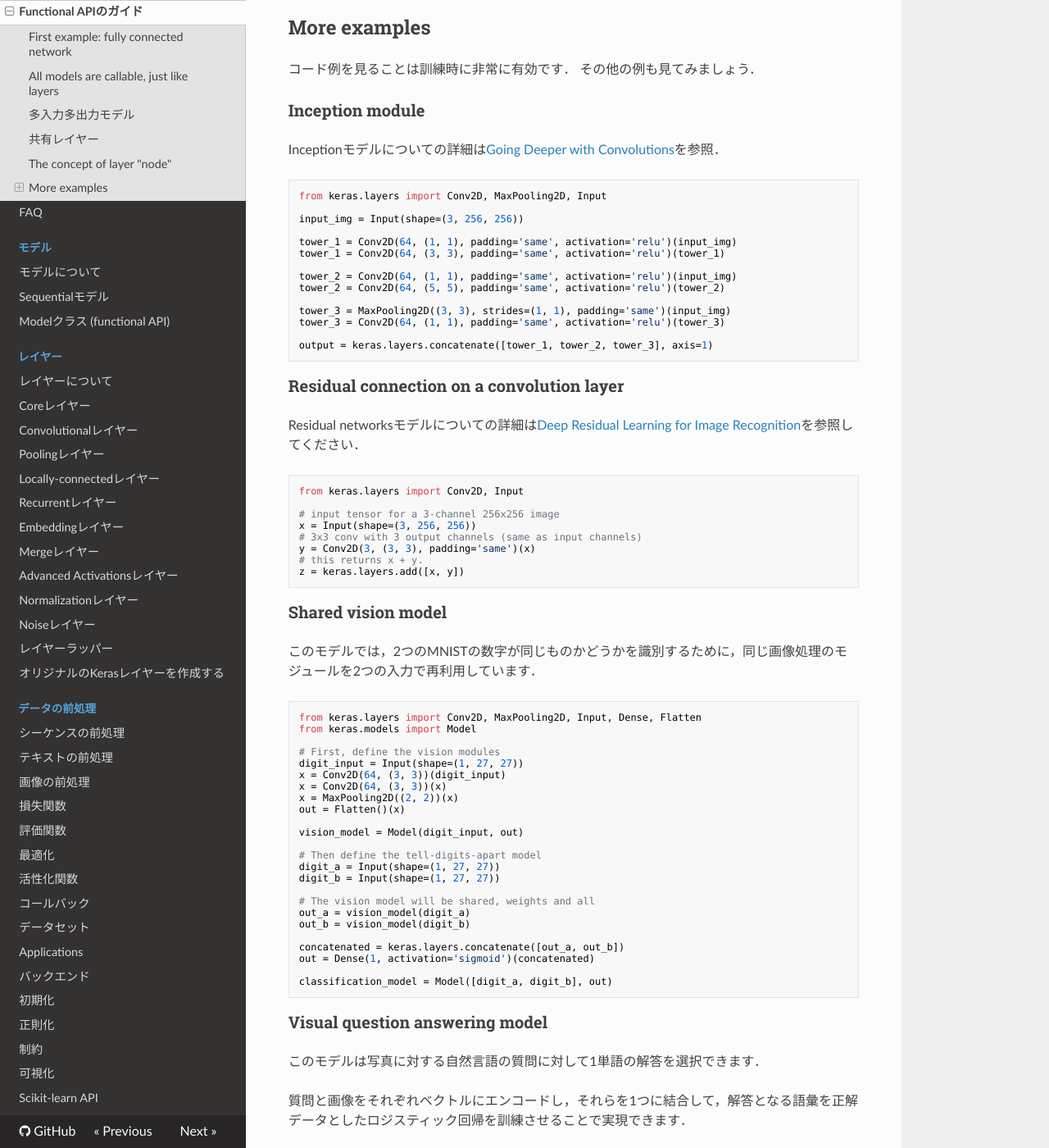
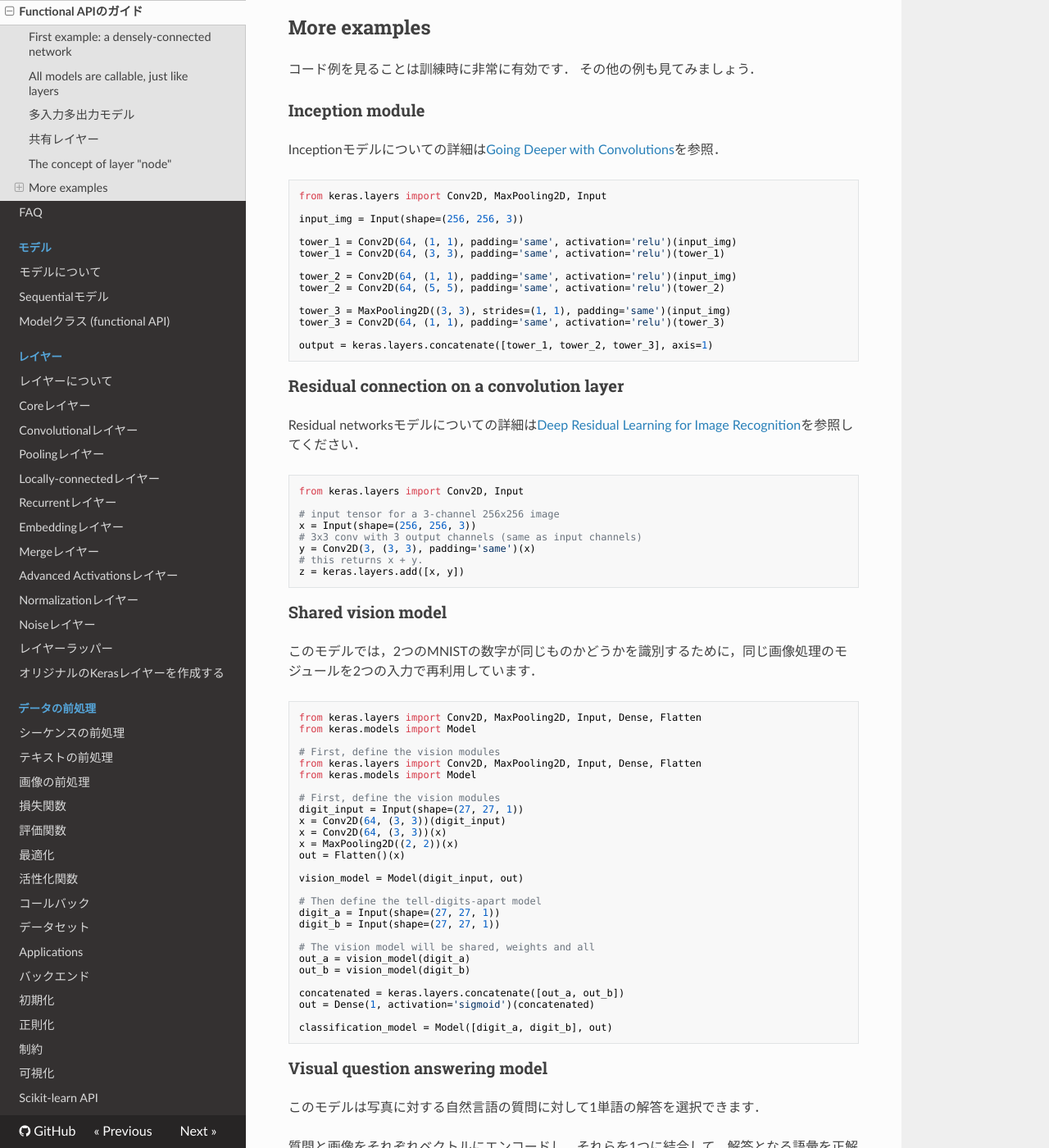
Before and after one commit to keras-team/keras-docs-ja, an MkDocs documentation site: the page built from sources/getting-started/functional-api-guide.md, in a window 1280 px wide and 1400 px high, scrolled down 6036 px. Shown: the whole window at 82% size. Built offline with MkDocs 1.6.1, drawn with Linux system fonts in a browser that asks for light colours; nearby versions of some CDN libraries; old or Windows-style settings are respelled for this version of MkDocs; some of the changed text lies outside the part shown.

Commit message:
Update header and sample code

````diff
--- a/sources/getting-started/functional-api-guide.md
+++ b/sources/getting-started/functional-api-guide.md
@@ -8,7 +8,7 @@ functional APIは，複数の出力があるモデルや有向非巡回グラフ
 
 -----
 
-## First example: fully connected network
+## First example: a densely-connected network
 
 下記のネットワークは`Sequential`モデルによっても定義可能ですが，
 functional APIを使ったシンプルな例を見てきましょう．
@@ -274,19 +274,19 @@ assert lstm.get_output_at(1) == encoded_b
 レイヤーが1つのノードしか持っていない，もしくは全てのノードが同じ入出力のshapeであれば，レイヤーの入出力のshapeが一意に定まり，`layer.output_shape`/`layer.input_shape`によって1つのshapeを返します．しかしながら，1つの`Conv2D`レイヤーに`(3, 32, 32)`の入力と`(3, 64, 64)`の入力を行った場合，そのレイヤーは複数のinput/output shapeを持つことになるため，それぞれのshapeはノードのインデックスを指定することで取得できます．
 
 ```python
-a = Input(shape=(3, 32, 32))
-b = Input(shape=(3, 64, 64))
+a = Input(shape=(32, 32, 3))
+b = Input(shape=(64, 64, 3))
 
 conv = Conv2D(16, (3, 3), padding='same')
 conved_a = conv(a)
 
 # Only one input so far, the following will work:
-assert conv.input_shape == (None, 3, 32, 32)
+assert conv.input_shape == (None, 32, 32, 3)
 
 conved_b = conv(b)
 # now the `.input_shape` property wouldn't work, but this does:
-assert conv.get_input_shape_at(0) == (None, 3, 32, 32)
-assert conv.get_input_shape_at(1) == (None, 3, 64, 64)
+assert conv.get_input_shape_at(0) == (None, 32, 32, 3)
+assert conv.get_input_shape_at(1) == (None, 64, 64, 3)
 ```
 
 -----
@@ -303,7 +303,7 @@ Inceptionモデルについての詳細は[Going Deeper with Convolutions](http:
 ```python
 from keras.layers import Conv2D, MaxPooling2D, Input
 
-input_img = Input(shape=(3, 256, 256))
+input_img = Input(shape=(256, 256, 3))
 
 tower_1 = Conv2D(64, (1, 1), padding='same', activation='relu')(input_img)
 tower_1 = Conv2D(64, (3, 3), padding='same', activation='relu')(tower_1)
@@ -325,7 +325,7 @@ Residual networksモデルについての詳細は[Deep Residual Learning for Im
 from keras.layers import Conv2D, Input
 
 # input tensor for a 3-channel 256x256 image
-x = Input(shape=(3, 256, 256))
+x = Input(shape=(256, 256, 3))
 # 3x3 conv with 3 output channels (same as input channels)
 y = Conv2D(3, (3, 3), padding='same')(x)
 # this returns x + y.
@@ -341,7 +341,11 @@ from keras.layers import Conv2D, MaxPooling2D, Input, Dense, Flatten
 from keras.models import Model
 
 # First, define the vision modules
-digit_input = Input(shape=(1, 27, 27))
+from keras.layers import Conv2D, MaxPooling2D, Input, Dense, Flatten
+from keras.models import Model
+
+# First, define the vision modules
+digit_input = Input(shape=(27, 27, 1))
 x = Conv2D(64, (3, 3))(digit_input)
 x = Conv2D(64, (3, 3))(x)
 x = MaxPooling2D((2, 2))(x)
@@ -350,8 +354,8 @@ out = Flatten()(x)
 vision_model = Model(digit_input, out)
 
 # Then define the tell-digits-apart model
-digit_a = Input(shape=(1, 27, 27))
-digit_b = Input(shape=(1, 27, 27))
+digit_a = Input(shape=(27, 27, 1))
+digit_b = Input(shape=(27, 27, 1))
 
 # The vision model will be shared, weights and all
 out_a = vision_model(digit_a)
@@ -378,7 +382,7 @@ from keras.models import Model, Sequential
 # First, let's define a vision model using a Sequential model.
 # This model will encode an image into a vector.
 vision_model = Sequential()
-vision_model.add(Conv2D(64, (3, 3), activation='relu', padding='same', input_shape=(3, 224, 224)))
+vision_model.add(Conv2D(64, (3, 3), activation='relu', padding='same', input_shape=(224, 224, 3)))
 vision_model.add(Conv2D(64, (3, 3), activation='relu'))
 vision_model.add(MaxPooling2D((2, 2)))
 vision_model.add(Conv2D(128, (3, 3), activation='relu', padding='same'))
@@ -391,7 +395,7 @@ vision_model.add(MaxPooling2D((2, 2)))
 vision_model.add(Flatten())
 
 # Now let's get a tensor with the output of our vision model:
-image_input = Input(shape=(3, 224, 224))
+image_input = Input(shape=(224, 224, 3))
 encoded_image = vision_model(image_input)
 
 # Next, let's define a language model to encode the question into a vector.
@@ -421,7 +425,7 @@ vqa_model = Model(inputs=[image_input, question_input], outputs=output)
 ```python
 from keras.layers import TimeDistributed
 
-video_input = Input(shape=(100, 3, 224, 224))
+video_input = Input(shape=(100, 224, 224, 3))
 # This is our video encoded via the previously trained vision_model (weights are reused)
 encoded_frame_sequence = TimeDistributed(vision_model)(video_input)  # the output will be a sequence of vectors
 encoded_video = LSTM(256)(encoded_frame_sequence)  # the output will be a vector
````
Also changed, not shown: other parts of sources/getting-started/functional-api-guide.md (+1 -1 lines).
